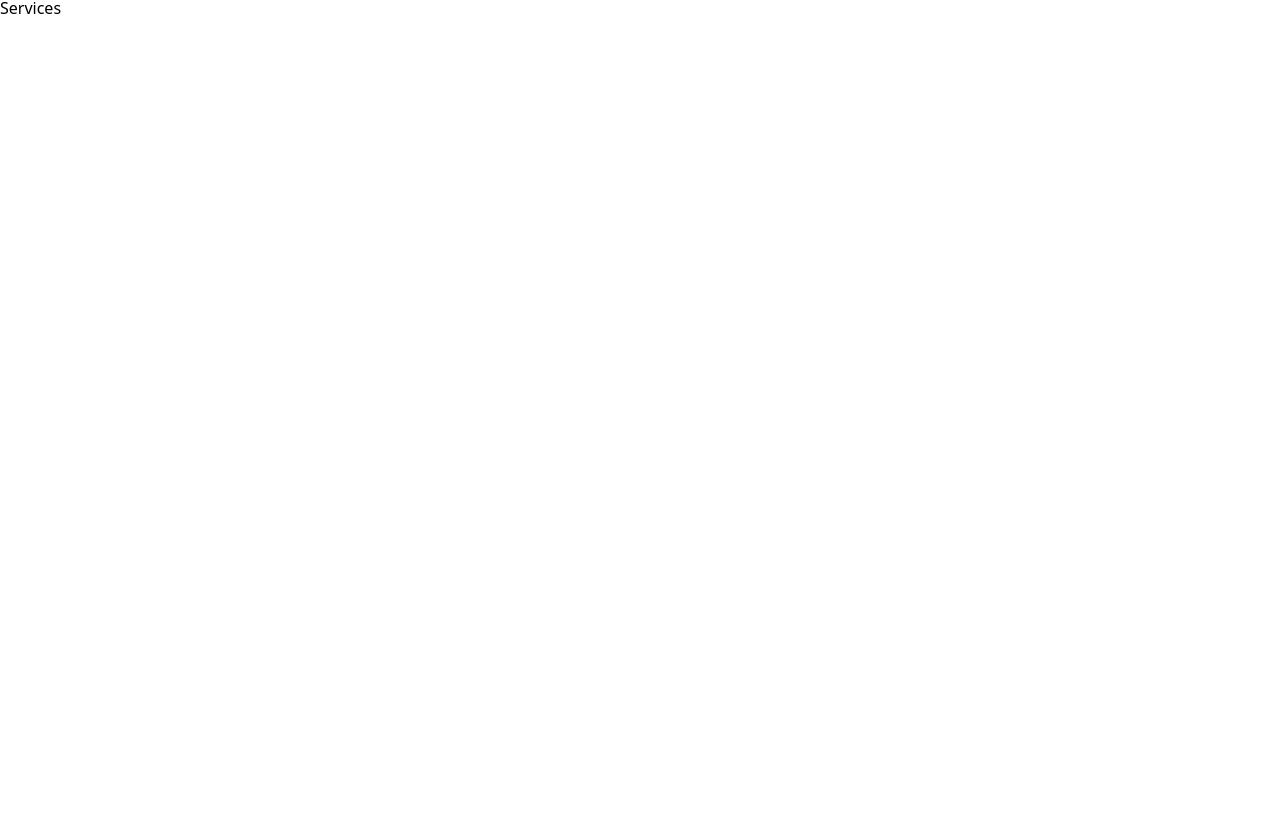
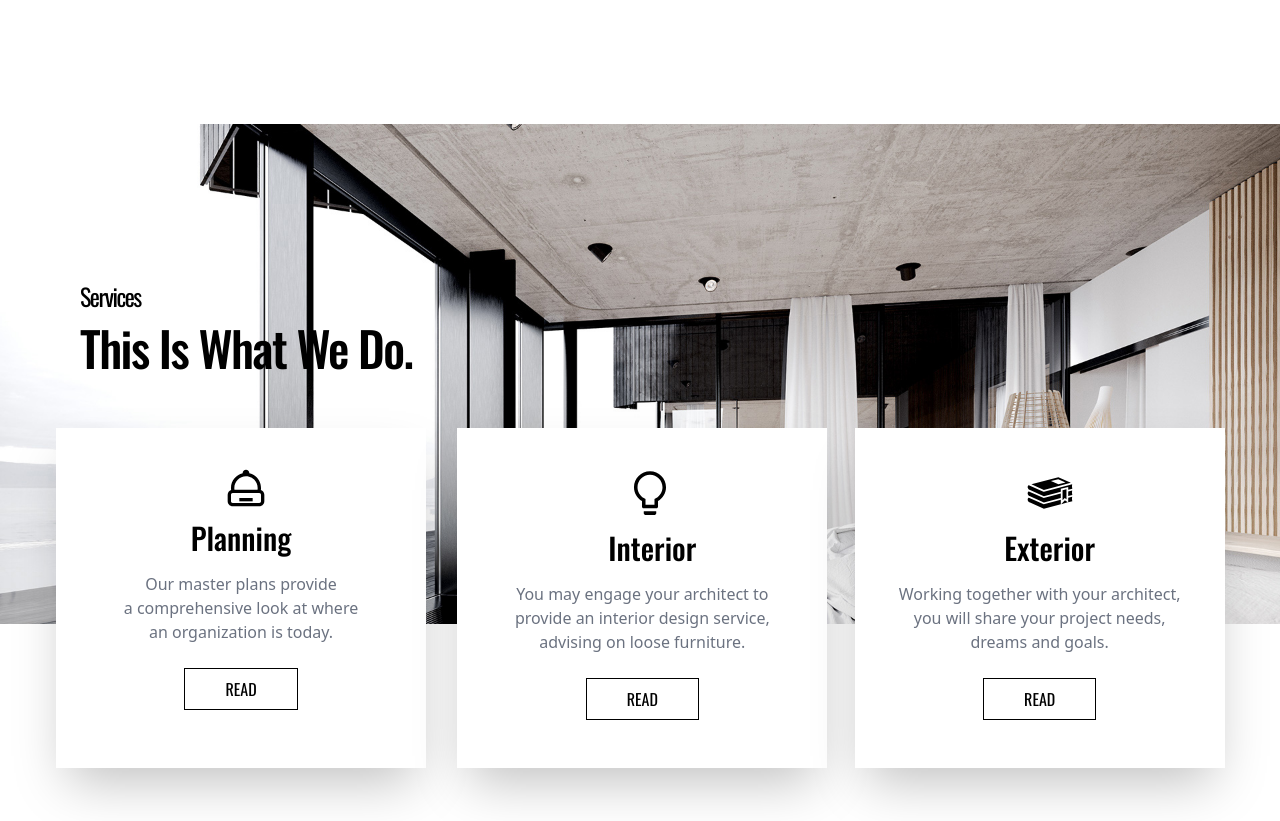
Before and after one commit to jenil97/prague, a React (Create React App) app: page / in a window 1280 px wide. Shown: the part 2477-3298 px from the top of the page. Before the commit the page ends 2497 px from the top, so only its background shows below. Built offline with nearby package versions, Linux system fonts and the light colour scheme.

Commit message:
feat : Services

```diff
--- a/src/components/Services.jsx
+++ b/src/components/Services.jsx
@@ -1,9 +1,119 @@
-import React from 'react'
+import React from "react";
+
+import { CgCap } from "react-icons/cg";
+import { AiOutlineBulb } from "react-icons/ai";
+import { GiBookPile } from "react-icons/gi";
+
+// import motion
+import { motion } from "framer-motion";
+
+// import variants
+import { fadeIn } from "../variants";
 
 const Services = () => {
   return (
-    <div>Services</div>
-  )
-}
+    <motion.div
+      variants={fadeIn("up")}
+      initial="hidden"
+      whileInView={"show"}
+      viewport={{ once: false, amount: 0.1 }}
+      className="bg-services bg-no-repeat bg-cover lg:h-[500px] h-full lg:mt-32 lg:mb-52 mb-[150px]"
+    >
+      <div className="container mx-auto h-full">
+        <div className="flex flex-col justify-center h-full">
+          <div className="flex flex-col items-start max-w-[880px]">
+            <div className="text-black text-[40px] lg:text-[20px] lg:pt-[300px] pt-[120px] lg:px-0 font-tertiary -tracking-[1.5px] capitalize mb-8 md:px-44">
+              <motion.div
+                variants={fadeIn("left")}
+                initial="hidden"
+                whileInView={"show"}
+                viewport={{ once: false, amount: 0.7 }}
+                className="lg:px-[80px] px-[170px] text-2xl lg:text-2xl font-oswald"
+              >
+                Services
+              </motion.div>
+              <motion.div
+                variants={fadeIn("right")}
+                initial="hidden"
+                whileInView={"show"}
+                viewport={{ once: false, amount: 0.7 }}
+                className="lg:px-[80px] font-oswald px-[100px] text-3xl lg:text-5xl font-medium mt-3"
+              >
+                This is what we do.
+              </motion.div>
+            </div>
+          </div>
+          <div className="text-center px-8">
+            <div className="grid lg:grid-cols-3 md:grid-cols-1 sm:grid-cols-1 lg:mt-6 px-10 lg:px-6 md:px-52">
+              <motion.div
+                variants={fadeIn("down")}
+                initial="hidden"
+                whileInView={"show"}
+                viewport={{ once: false, amount: 0.7 }}
+                className="bg-white lg:w-[370px] lg:h-[340px] w-[250px] h-[320px] pt-10 shadow-2xl"
+              >
+                <div className="lg:px-[170px] px-[105px]">
+                  <CgCap size={40} />
+                </div>
+                <div className="mt-3 font-oswald text-3xl font-medium">
+                  Planning
+                </div>
+                <p className="mt-4 text-base text-gray-500">
+                  Our master plans provide <br /> a comprehensive look at where{" "}
+                  <br /> an organization is today.
+                </p>
+                <button className="px-10 py-2 mt-6 uppercase font-oswald bg-white text-black hover:bg-black hover:text-white border border-black">
+                  Read
+                </button>
+              </motion.div>
+              <motion.div
+                variants={fadeIn("down")}
+                initial="hidden"
+                whileInView={"show"}
+                viewport={{ once: false, amount: 0.7 }}
+                className="bg-white lg:w-[370px] lg:h-[340px] w-[250px] h-[320px] lg:pt-10 mt-10 lg:mt-0 lg:px-7 lg:ml-3 pt-5 shadow-2xl"
+              >
+                <div className="lg:px-[140px] px-[105px]">
+                  <AiOutlineBulb size={50} />
+                </div>
+                <div className="mt-3 font-oswald text-3xl font-medium ml-5">
+                  Interior
+                </div>
+                <p className="mt-4 text-base text-gray-500">
+                  You may engage your architect to <br /> provide an interior
+                  design service, <br /> advising on loose furniture.
+                </p>
+                <button className="px-10 py-2 mt-6 uppercase font-oswald bg-white text-black hover:bg-black hover:text-white border border-black">
+                  Read
+                </button>
+              </motion.div>
+              <motion.div
+                variants={fadeIn("down")}
+                initial="hidden"
+                whileInView={"show"}
+                viewport={{ once: false, amount: 0.7 }}
+                className="bg-white lg:w-[370px] lg:h-[340px] w-[250px] h-[320px] lg:pt-10 mt-10 lg:mt-0 pt-5 lg:ml-5 shadow-2xl"
+              >
+                <div className="lg:px-[170px] px-[105px]">
+                  <GiBookPile size={50} />
+                </div>
+                <div className="mt-3 font-oswald text-3xl font-medium ml-5">
+                  Exterior
+                </div>
+                <p className="mt-4 text-base text-gray-500">
+                  Working together with your architect, <br /> you will share
+                  your project needs, <br /> dreams and goals.
+                </p>
+                <button className="px-10 py-2 mt-6 uppercase font-oswald bg-white text-black hover:bg-black hover:text-white border border-black">
+                  Read
+                </button>
+              </motion.div>
+            </div>
+          </div>
+        </div>
+      </div>
+    </motion.div>
+  );
+};
 
-export default Services
+export default Services;
--- a/tailwind.config.js
+++ b/tailwind.config.js
@@ -9,6 +9,7 @@ module.exports = {
       backgroundImage: {
         hero: "url('/src/assets/Hero/BG.jpg')",
         about: "url('/src/assets/About/about.jpg')",
+        services: "url('/src/assets/Services/Bg-services.jpg')",
       },
     },
   },
```
Also changed, not shown: src/assets/Services/Bg-services.jpg (added).
